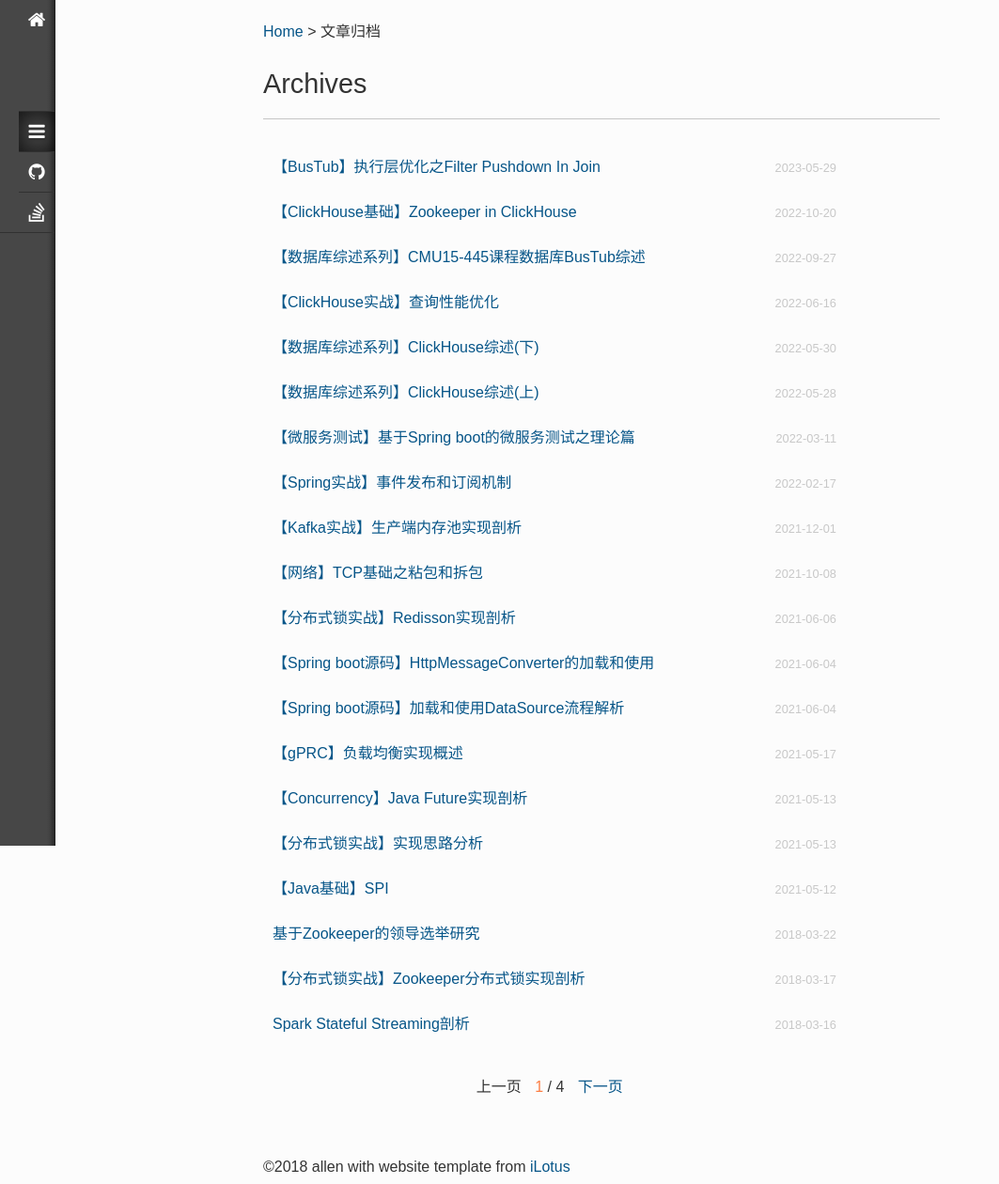
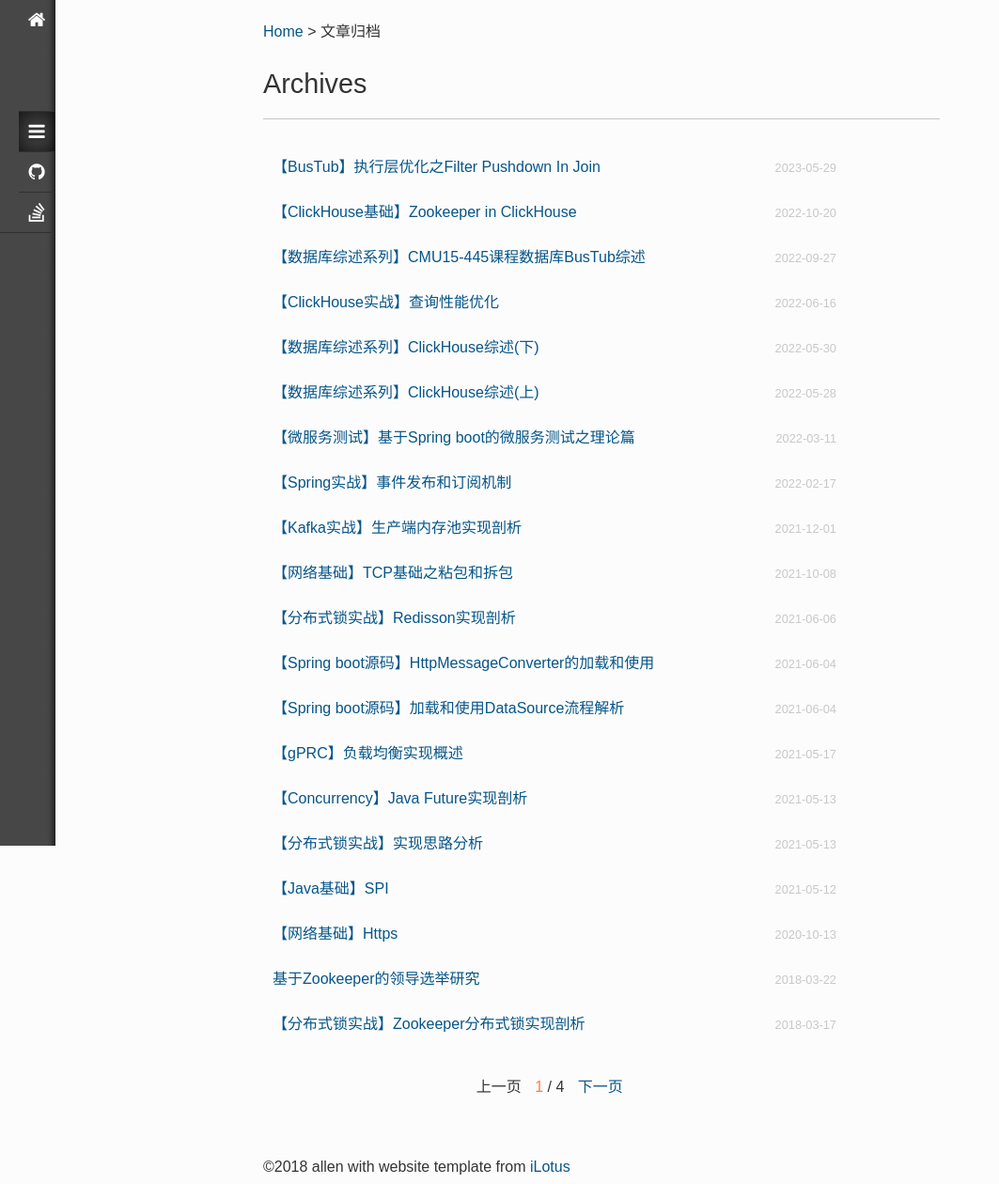
Before and after one commit to jacoffee/jacoffee.github.io, a Jekyll site: the page built from archives/index.html, in a window 1280 px wide. Shown: the whole page at 94% size, without its empty margins (0-1063 px from the left). Built offline with Jekyll 4.4.1, drawn with Linux system fonts in a browser that asks for light colours; nearby versions of some CDN libraries; library files that are not in the unit come from our copies; the list of posts is cut into pages by our own code; some of the changed lines change nothing that is shown.

Commit message:
fix: add new blog

````diff
--- /dev/null
+++ b/_posts/2020-10-13-network-basics-https.md
@@ -0,0 +1,238 @@
+---
+layout: post
+category: spring
+date: 2020-10-13 19:55:03 UTC
+title: 【网络基础】Https
+tags: [网络基础, 4层网络协议，SSL/TLS, 数据链路层，、网络层、传输层、应用层]
+permalink: /network/https
+key:
+description: 本文介绍了应用层协议Https的基础知识以及实际应用
+keywords: [网络基础, 4层网络协议，SSL/TLS, 数据链路层，、网络层、传输层、应用层]
+---
+
+[TOC]
+
+#  1. 基础概念
+
+## 1.1 对称加密(**Symmetric Cryptography**) vs 非对称加密(Asymmetric Cryptography)
+
+前者，通讯双方会约定好**加解密算法以及密钥**，核心点是**如何管理密钥**，像我们在API签名时，一般会提前约定好密钥。
+
+后者，一般是使用公钥和私钥两种密钥来进行通讯，一般是公钥加密然后私钥解密
+
+## 1.2 session key
+
+通讯双方在完成SSL/TLS握手之后，双方完成身份确认、加密算法确认之后，会生成**session key**。实际上就是一个对称加密key, 可用于后续通讯的加密，后面就不用再使用公钥和私钥了，每个会话都会生成唯一的session key。
+
+阿里云开发社区中的[使用HTTPS防止流量劫持](http://yq.aliyun.com/articles/2666)一文中提到如何通过加密的请求来防止发出的请求由于**DNS劫持(将请求的IP解析到中间人的网站IP)或是内容篡改**而出现安全问题或是请求的
+
+页面被加上了一些原本没有的内容。于是对于HTTPS请求建立过程中的消息加密过程以及安全沟通的连接产生了兴趣，本文也将从以上的两个方面展开。
+
+# 2. [公钥加密算法(public-key cryptography)](https://en.wikipedia.org/wiki/Public-key_cryptography)
+
+也称为**非对称加密算法**(顾名思义就是使用一把key加密，使用另一把key解密， 如下图所示)。密钥有两把，一把是公开的公钥，还有一把是不公开的私钥。双钥加
+
+密遵循如下原则:
+
++ 公钥和私钥是一一对应的关系，有一把公钥就必然有一把与之对应的、独一无二的私钥，反之亦成
++ 所有的(公钥, 私钥)对都是不同的
++ **用公钥可以解开私钥加密的信息，反之亦成立**
++ 同时生成公钥和私钥应该相对比较容易，但是从公钥推算出私钥，应该是很困难或者是不可能的
++ **公钥用来加密信息，私钥用来数字签名**
+
+![public-key-encrypt-private-key-decrypt](/static/images/charts/2020-10-13/public-key-encrypt-private-key-decrypt.png)
+
+下面以**用户向目标站点发起付款请求**，其实也就是输入用户支付密码付款的流程来综合解释对称加密、非对称加密以及HTTPS在互联网通讯中的作用。
+
+HTTP请求就不用说了，消息并没有加密，所以中间人很容易截获我们支付密码。
+
+**对称加密**: 这一过程直接**使用对称加密**的问题是没有一个很好的方案**保证密钥的安全传输**，如果在网络上传输，很容易被中间人截获然后获取我们的私密信息。
+
+**非对称加密**: 我们使用目标站点的公钥加密信息，然后目标站点使用私钥进行解密。这样的中间人即使截获我们的私密信息，但由于没有目标站点的私钥所以无法解密。
+
+但是这个引入另外一个问题，我们怎么获取目标站点的公钥以及如何确保获取的公钥的就是目标站点的(也就是公钥的权威性如何确定)？
+
++ 针对获取的话，肯定还是需要通过网络传输
++ 另外验证的话，由于每个人都可以生成公钥和私钥，所以**公钥的合法性就需要一个权威机构进行背书**，为目标站点生成证书，以证明其身份，这样就能确保我们在和正确的人在交互
+
+# 3. 数字证书(Digital Certificates) -- 确保证书合法性以及和正确的人通讯
+
+上面我们提到了网站公钥的权威性问题，需要专业机构来背书，这时候就需要引入数字证书: 它一般是由一个权威的第三方机构认证颁发的，就像一个网站的身份证，由如下几个部分组成:
+
++ 申请认证机构的名字
++ 申请认证机构的公钥 -- 目标站点的公钥
++ 过期时间
++ 证书的发布者
++ 证书颁发者的数字签名
+
+承接上例，**目标站点如果向CA(certificate authority)申请数字证书成功之后**，CA会使用自己的私钥对用户的一些信息包括公钥等进行加密，生成数字证书。
+
+我们在浏览器(自身有一个信任的**认证机构的公钥列表**)中进行通讯的时候，浏览器会验证对方网站的证书进行验证(**注意这并非是SSL要求而是现代浏览器一般会做证书检查**):
+
++ 日期检查(**date check**): 确保证书在有效内
+
++ 证书颁发者身份验证(**signer trust check**): 浏览器会默认维护一系列受认证机构的公钥，当收到访问网站发来的证书时，就会尝试用这些公钥去解密(**签发时，认证机构使用自己的私钥加密，所以这个地方如果某个机构颁发过肯定能解开**)
+
++ 签名校验(**Signature check**): 浏览器获取到相应的CA公钥之后，对于signature进行处理然后和checksum进行比较，以确认是否合法
+
+下面是浏览器展示的Baidu的CA样式
+
+![浏览器展示Baidu的CA](/static/images/charts/2020-10-13/baidu_ca.png)
+
+# 4. 数字签名(Digital Signature) -- 确保信息没有被篡改
+
+附着在消息上面的加密checksum(**cryptograpic checksum**), 确保信息没有被篡改
+
++ **验证消息发送者的身份** -- 一般发送者使用自己的私钥对于内容摘要(**message digest**)进行加密生成checksum
+
++ **验证消息的完整性确保没有被篡改** -- 接受者拥有发送者的公钥，通过非对称加密获取解密后的摘要(**message digest**)，然后自己根据约定的算法计算出发送内容的摘要, 两者进行对比则可判断内容有没有篡改(**tamper**)
+
+![Https加密流程](/static/images/charts/2020-10-13/Https加密流程.png)
+
+# 5. HTTP的不安全体现
+
++ 明文传输，容易暴露隐私信息
++ 无法验证对方的身份信息，这也是中间人攻击的根源
++ 基于第一点，消息容易被篡改，典型的如**DNS流量劫持、页面被强塞了广告**等
+
+# 6. HTTPS -- HTTP Over SSL
+
+**Secure socket layer / transport layer security**
+
+在HTTP权威指南中对于HTTPS有如下一段定义:
+
+> HTTPS combines the HTTP protocol with a powerful set of symmetric, asymmetric, and certificate-based cryptographic techniques
+
+HTTPS将HTTP协议以及一系列强大的对称的(**SSL Handshake结束之后双方后续使用约定的session key进行对称加密通讯**)，非对称的(**通讯双方协调生成通讯密钥的过程使用了该种加密算法**)以及基于证书的加密技术进行整合，以提供更加安全的通讯。
+
+当使用HTTPS协议的时候，所有HTTP请求和响应都会先进行加密和解密(**在TLS/SSL层做，使用session key**)，然后进行后续流程。
+
+>  Once the TCP connection is established, the client and server initialize the SSL layer, **negotiating cryptography parameters** and **exchanging keys**. When the handshake completes, the SSL initialization is done, and the client can send request messages to the security layer. These messages are encrypted before being sent to TCP
+
+客户端发起HTTPS请求，服务器端监听在443(the default port for secure HTTP)。一旦TCP请求建立以后，客户端和服务器端开始建立SSL层，磋商加密参数以及Session Key。一旦SSL Layer建立以后，双方就可以使用Session Key加密要传递的内容，从而进行安全的传输。
+
+> Server and Browser now encrypt and decrypt all transmitted data **with the symmetric session key**. This allows for a secure channel because **only the browser and the server know the symmetric session key**, and the session key is only used for that session. If the browser was to connect to the same server the next day, a new session key would be created.
+
+到此总结下HTTPS是如何解决上面提到的HTTP的不安全问题的
+
++ 通过CA证书机制，验证了对方的身份
++ 通过约定的加密算法以及三个随机数，对于消息进行加密，从而确保了消息的安全性和无法篡改；另外比较关键的是**解决了对称加密保存和传输的问题，双方都按照约定的规则，基于三个随机数生成的session key，而这个加密key并没有传输，所以中间人即使拿到消息也不知道如何解密**
+
+## 6.1 SSL/TLS Handshake流程
+
+以向目标站点发起支付请求为例，核心流程图如下:
+
+![SSL_Handshake_Process.png](/static/images/charts/2020-10-13/SSL_Handshake_Process.png)
+
++ --broswer to server--  浏览器进行证书验证并**获取目标站点的公钥**、生成另外一个随机数(pre-master secret)使用目标站点公钥加密
++ ---- 目标站点通过私钥解密得到pre-master secret, 至此双方均有client random、server random、pre-master secret三个随机数
++ --broswer-- 基于约定的加密算法(ciper suite)对于这三者加密生成session key(对称密钥)用于后续的通讯，比如说发送支付密码用于支付
++ --server-- 接收到支付密码，使用同样流程生成session key然后进行解密，进入后续流程返回成功收到支付请求
+
+## 6.2 [调试SSL/TLS Handshake流程](https://stackoverflow.com/questions/17742003/how-to-debug-ssl-handshake-using-curl)
+
+主要为了近一步加强对于上面流程的理解 [openssl 输出结构解释](https://www.cnblogs.com/popsuper1982/p/3843325.html)
+
+```bash
+openssl s_client -connect www.baidu.com:443 -prexit
+```
+
+```bash
+SSL handshake has read 5835 bytes and written 444 bytes
+Verification: OK
+---
+New, TLSv1.2, Cipher is ECDHE-RSA-AES256-GCM-SHA384
+Server public key is 2048 bit
+Secure Renegotiation IS supported
+Compression: NONE
+Expansion: NONE
+No ALPN negotiated
+SSL-Session:
+    Protocol  : TLSv1.2
+    Cipher    : ECDHE-RSA-AES256-GCM-SHA384
+    Session-ID: 806581806EFACAD3C2CC3E8211E943ECD16C8BC69B39DCBF6F1A51F934534123
+    Session-ID-ctx:
+    Master-Key: EDB21DC142521A05B0FB339D083EF0E47909DAC9C0058F55F6A75542AFB0D0933832B72A31DAC7587F83F3978801EC2C
+    PSK identity: None
+    PSK identity hint: None
+    SRP username: None
+    TLS session ticket lifetime hint: 300 (s
+```
+
+# 7. 实际案例(与Github交互)
+
+在使用Github的过程中，我们是通过**SSH(Secure Shell)协议**来建立安全的通话渠道的，SSH提供两种级别的安全验证。
+
+## 7.1 基于用户名和密码的
+
+默认情况下，当我们向Repo提交代码的时候，如果第一次通过SSH登录的话，会弹出如下信息:
+
+```bash
+ssh user@host
+
+The authenticity of host 'host (22.18.439.21)' can't be established.
+RSA key fingerprint is 98:2e:d7:e0:de:9f:ac:67:28:c2:42:2d:37:16:58:4d.
+Are you sure you want to continue connecting (yes/no)?
+```
+
+上面的意思就是说`22.18.439.21`这个地址的安全性未知，只知道它的指纹(对公钥进行MD5得出一个128位的指纹 -- 16 * 8)。 然后问你是否接受。这种情况你就需要和远程网站公布的指纹进行比对以决定是否信任(一般情况下都是直接接受)，这个地方存在潜在的风险。
+
+```bash
+# && ampersands 当第一个成功了才执行第二个
+ssh user@host 'mkdir -p .ssh && cat >> ~/.ssh/authorized_keys < ~/.ssh/id_rsa.pub
+```
+
+虽然所有传输的数据都会被加密，但是不能保证你正在连接的服务器就是你想连接的服务器。**可能会有别的服务器在冒充真正的服务器，也就是"中间人攻击"**。
+
+如果选择接受，**服务器的公钥(公用密匙)**就会被放入`~/.ssh/known_hosts`中，下次连接的时候服务器检查到自己的公钥已被加入到`known_hosts`中，便不会再进行询问。
+
+基本的过程就是:
+
++ 用户使用服务器传递过来的公钥**对服务器密码进行加密**，然后传递给服务器
++ 服务器端收到消息之后，使用私钥进行解密然后检查密码是否一致，以决定是否让用户登录
+
+## 7.2 基于密匙的安全验证(借助它可以实现无密码登录)
+
+首先你必须为自己创建一对密匙`ssh-keygen -t rsa`，其中id_rsa为私钥， is_rsa.pub为公钥。并把**公钥放在需要访问的服务器上**，可以通过**ssh-copy-id -i ~/.ssh/id_rsa.pub user@host**实现(Mac的话默认情况下是没有这个工具，使用brew install ssh-copy-id安装即可)。
+
+默认情况下，该命令把`~/.ssh/`下面的`id_rsa.pub`传递给服务器端，把里面的内容追加到远程服务器的`~/.ssh/authorized_keys`上。
+
+之后，当你连接服务器时，就会向服务器发出请求，请求用你的密匙进行安全验证。服务器收到请求之后，先在`authorized_keys`中寻找你的公钥，然后把它和你发送过来的公钥进行比较。
+
+如果一致，服务器就用公钥加密 **质询"(challenge)** 并把它发送给客户端。客户端收到"质询"之后，使用私钥加密，然后发送给服务器端，如果能使用你的公钥解开则成功建立连接。
+
+# 8. Q&A
+
+## 8.1 为什么向[github上无密提交](https://stackoverflow.com/questions/28479567/why-does-github-only-need-my-public-key-in-order-to-push)的代码的时候，需要我们的公钥
+
+身份认证机制的一种，基于公私钥的加解密原则，当我们传递了私钥加密的消息之后，Github如果能使用我们提供的公钥进行解密，则能认证我们的身份(verify you are the one you claim to be)
+
+## 8.2 HTTPs协议最终的传输会基于session key进行加密，那么如果中间人获取session key怎么办
+
+上面已经提到了，**基于三个随机数生成的session key,  而这个加密key并没有传输**。 另外pre-master secret传输过程是采用了对称加密了，所以中间人是拿不到的。
+
+## 8.3 HTTPS(TLS/SSL over http)在通讯过程中同时用到了对称加密和非对称加密，请问它们分别体现在什么过程
+
++ 非对称加密体现在 验证对方的身份的时候，目标站点会发送自己的证书给到浏览器、APP之类的，颁发的证书是由CA的私钥进行加密的，所以浏览器/APP维护的权威的CA公钥如果能解开，说明是授权过的。这就是非对称加解密的体现
+
++ 对称加密体现上双方约定好三个随机数之后，基于约定的算法计算出密钥，此后双方使用该密钥加解密信息
+
+# 9. 参考
+
+\> Http The Definitive Guide Chapter 14
+
+\> [blog 图解数字签名(English)](http://www.youdzone.com/signature.html)
+
+\> [blog 图解SSL/TLS协议](http://www.ruanyifeng.com/blog/2014/09/illustration-ssl.html)
+
+\> [blog 密码学基本概念](http://www.ruanyifeng.com/blog/2006/12/notes_on_cryptography.html)
+
+\> [blog Https连接的建立过程](http://limboy.me/tech/2011/02/19/https-workflow.html)
+
+\> [blog 关于Session Key的建立](https://www.digicert.com/ssl-cryptography.htm)
+
+\> [百度Https接入安全](http://www.infoq.com/cn/presentations/baidu-https-access-security?utm_campaign=infoq_content&utm_source=infoq&utm_medium=feed&utm_term=presentations)
+
+\> [blog https process 英文版](https://www.cloudflare.com/en-gb/learning/ssl/keyless-ssl/)
+
+\> 极客时间 第15讲 | HTTPS协议：点外卖的过程原来这么复杂
--- a/_posts/2021-10-08-network-tcp-sticky-packet.md
+++ b/_posts/2021-10-08-network-basics-tcp-sticky-packet.md
@@ -2,7 +2,7 @@
 layout: post
 category: network
 date: 2021-10-08 20:51:22 UTC
-title: 【网络】TCP基础之粘包和拆包
+title: 【网络基础】TCP基础之粘包和拆包
 tags: [TCP协议，粘包拆包]
 permalink: /network/tcp/sticky-packet
 key:
````
Also changed, not shown: static/images/charts/2020-10-13/Https加密流程.png (added), static/images/charts/2020-10-13/SSL_Handshake_Process.png (added), static/images/charts/2020-10-13/baidu_ca.png (added), static/images/charts/2020-10-13/public-key-encrypt-private-key-decrypt.png (added).
